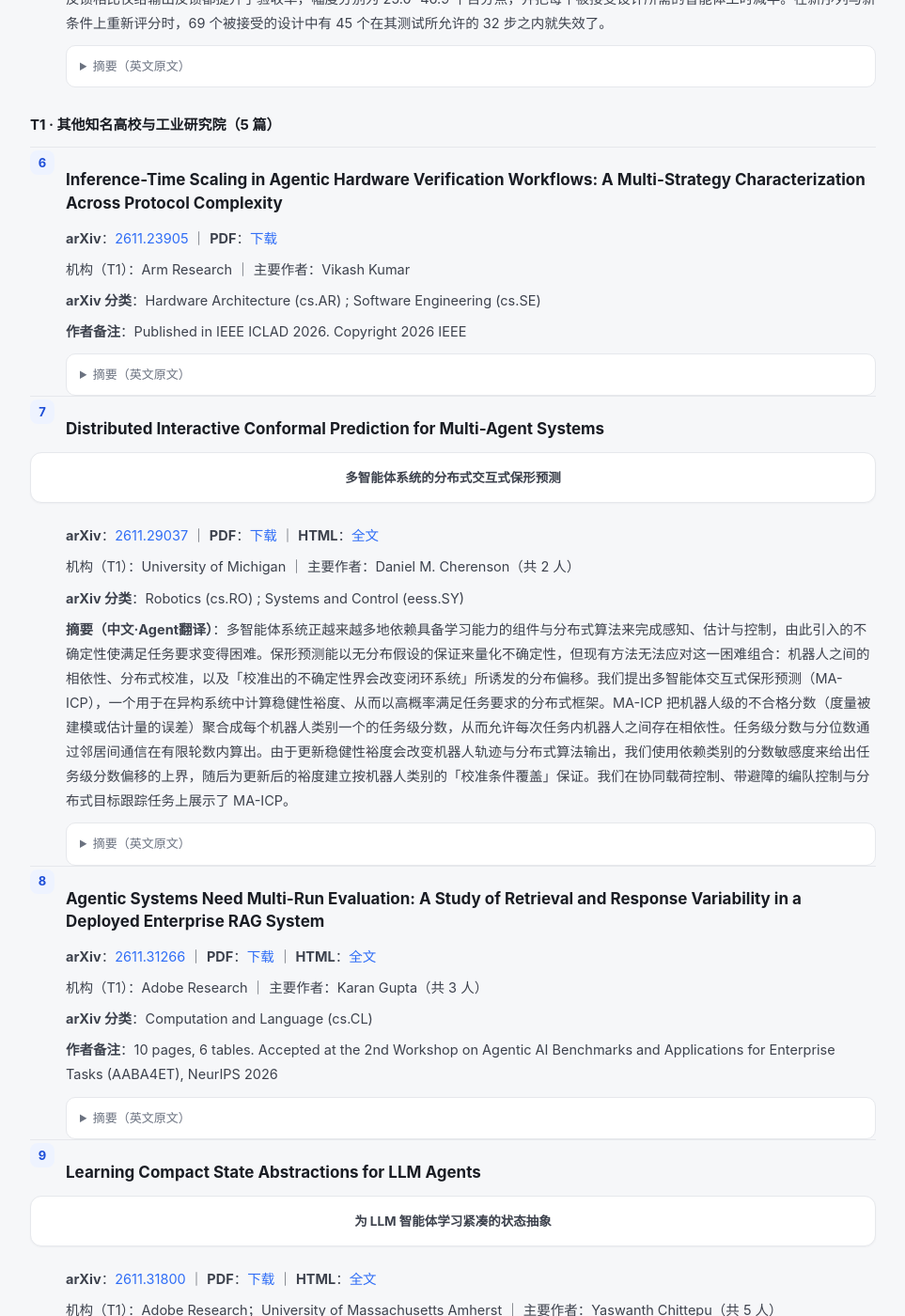
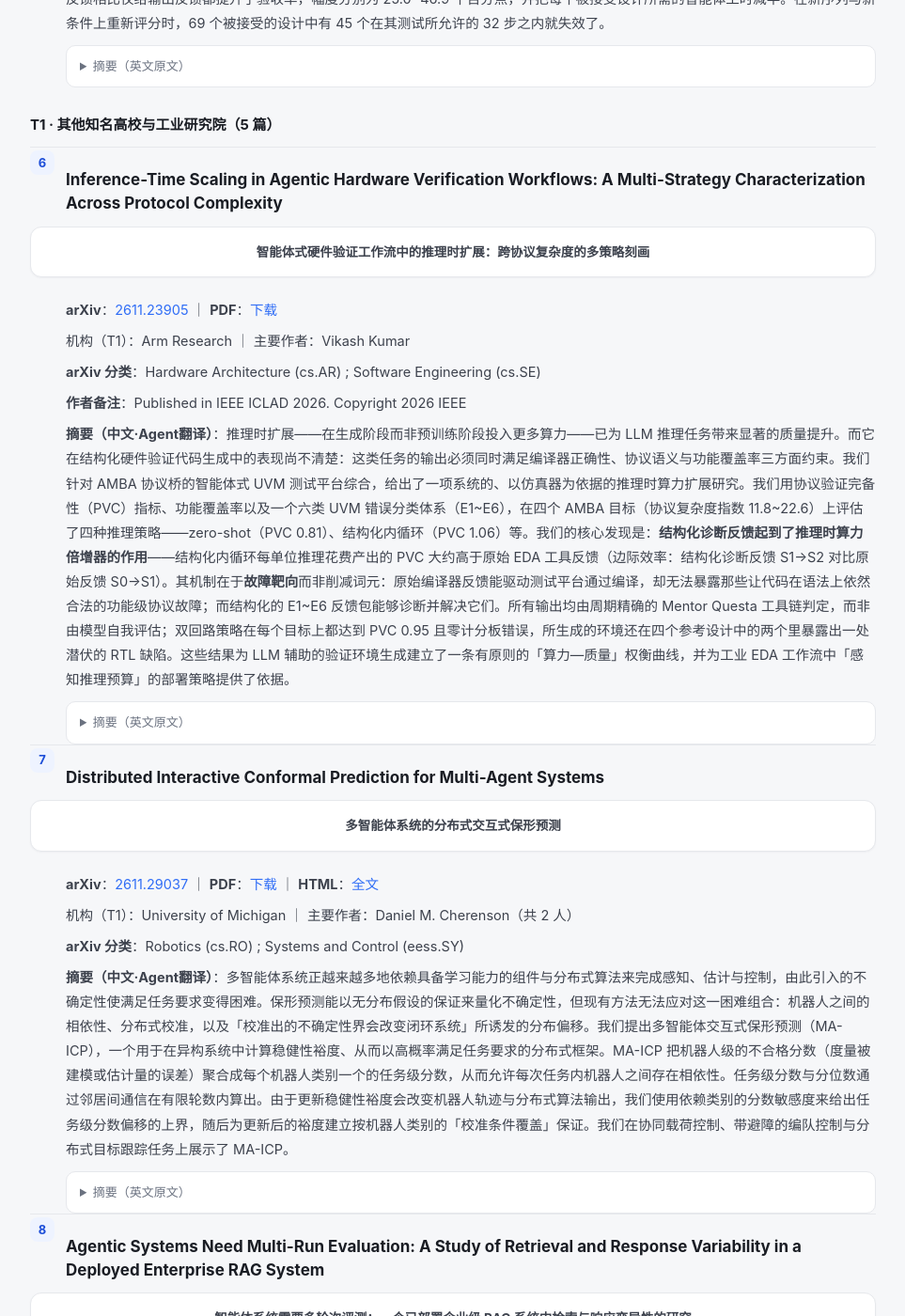
Before and after one commit to isaacveg/mas-daily, a Jekyll site: the page built from daily/2026-11-26.md, in a window 1280 px wide and 1400 px high, scrolled down 3967 px. Shown: the whole window at 94% size, without its empty margins (158-1121 px from the left). Built offline with Jekyll 4.4.1, drawn with Linux system fonts in a browser that asks for light colours; some of the changed text lies outside the part shown.

Commit message:
report: 更新 2026-11-26 日报

```diff
--- a/daily/2026-11-26.md
+++ b/daily/2026-11-26.md
@@ -121,10 +121,13 @@ A language-model decoder carries state between decoding steps, and in hardware a
 
 #### <span data-idx="6"></span>Inference-Time Scaling in Agentic Hardware Verification Workflows: A Multi-Strategy Characterization Across Protocol Complexity
 
+> **智能体式硬件验证工作流中的推理时扩展：跨协议复杂度的多策略刻画**
+
 - **arXiv**：[2611.23905](https://arxiv.org/abs/2611.23905) ｜ **PDF**：[下载](https://arxiv.org/pdf/2611.23905)
 - 机构（T1）：Arm Research ｜ 主要作者：Vikash Kumar
 - **arXiv 分类**：Hardware Architecture (cs.AR) ; Software Engineering (cs.SE)
 - **作者备注**：Published in IEEE ICLAD 2026. Copyright 2026 IEEE
+- **摘要（中文·Agent翻译）**：推理时扩展——在生成阶段而非预训练阶段投入更多算力——已为 LLM 推理任务带来显著的质量提升。而它在结构化硬件验证代码生成中的表现尚不清楚：这类任务的输出必须同时满足编译器正确性、协议语义与功能覆盖率三方面约束。我们针对 AMBA 协议桥的智能体式 UVM 测试平台综合，给出了一项系统的、以仿真器为依据的推理时算力扩展研究。我们用协议验证完备性（PVC）指标、功能覆盖率以及一个六类 UVM 错误分类体系（E1~E6），在四个 AMBA 目标（协议复杂度指数 11.8~22.6）上评估了四种推理策略——zero-shot（PVC 0.81）、结构化内循环（PVC 1.06）等。我们的核心发现是：**结构化诊断反馈起到了推理时算力倍增器的作用**——结构化内循环每单位推理花费产出的 PVC 大约高于原始 EDA 工具反馈（边际效率：结构化诊断反馈 S1→S2 对比原始反馈 S0→S1）。其机制在于**故障靶向**而非削减词元：原始编译器反馈能驱动测试平台通过编译，却无法暴露那些让代码在语法上依然合法的功能级协议故障；而结构化的 E1~E6 反馈包能够诊断并解决它们。所有输出均由周期精确的 Mentor Questa 工具链判定，而非由模型自我评估；双回路策略在每个目标上都达到 PVC 0.95 且零计分板错误，所生成的环境还在四个参考设计中的两个里暴露出一处潜伏的 RTL 缺陷。这些结果为 LLM 辅助的验证环境生成建立了一条有原则的「算力—质量」权衡曲线，并为工业 EDA 工作流中「感知推理预算」的部署策略提供了依据。
 
 <details>
 <summary>摘要（英文原文）</summary>
@@ -153,10 +156,13 @@ Multi-agent systems increasingly rely on learning-enabled components and distrib
 
 #### <span data-idx="8"></span>Agentic Systems Need Multi-Run Evaluation: A Study of Retrieval and Response Variability in a Deployed Enterprise RAG System
 
+> **智能体系统需要多轮次评测：一个已部署企业级 RAG 系统中检索与响应变异性的研究**
+
 - **arXiv**：[2611.31266](https://arxiv.org/abs/2611.31266) ｜ **PDF**：[下载](https://arxiv.org/pdf/2611.31266) ｜ **HTML**：[全文](https://arxiv.org/html/2611.31266v1)
 - 机构（T1）：Adobe Research ｜ 主要作者：Karan Gupta（共 3 人）
 - **arXiv 分类**：Computation and Language (cs.CL)
 - **作者备注**：10 pages, 6 tables. Accepted at the 2nd Workshop on Agentic AI Benchmarks and Applications for Enterprise Tasks (AABA4ET), NeurIPS 2026
+- **摘要（中文·Agent翻译）**：此前的 RAG 系统大多在单轮次设定下被评测，而随着智能体式 RAG 的出现，系统仍常沿用同样的评测方式。然而智能体式 RAG 系统引入了一个新变异性来源：其若干组件是**非确定性**地做决策的，于是同一输入在不同轮次会得到不同结果。这类系统通常由检索阶段后接生成阶段构成，而检索阶段尤其容易在不同轮次间表现不同。例如，智能体可能这次发起 5 个并行检索、下次发起 3 个，从而改变所检索到的文档，并进而改变最终答案。本文研究一个已部署的、面向产品文档问答的智能体式 RAG 系统中的这一行为：我们把 739 个问题各运行十次，并分析执行轨迹以找出不同轮次在何处首次分岔。我们发现「任一轮次成功」与「每一轮次都成功」之间存在明显差距：当正确页面在至少一次运行中被找到时，检索命中率为 69.4%；而当它必须在全部十次运行中都被找到时，命中率降为 50.9%。各轮响应在语义上仍然相似，但措辞会变化，平均 BERTScore 为 0.90、BLEU 为 0.49。轨迹级分析显示，检索是最大的分岔来源（占 43.9%），而首次检索步骤的并行检索数量一项就解释了 20.1% 的分岔配对。这些结果共同表明，单轮次评测会掩盖智能体式 RAG 系统中的可靠性与一致性问题，必须采用多轮次评测才能把它们暴露出来。
 
 <details>
 <summary>摘要（英文原文）</summary>
```
Also changed, not shown: other parts of daily/2026-11-26.md (+1 -2 lines).
